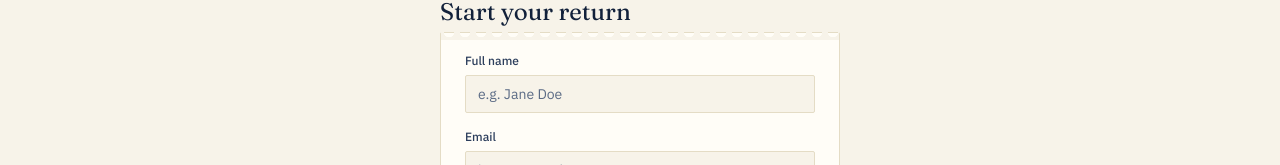
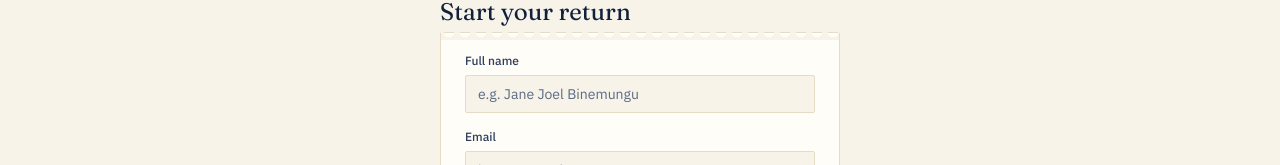
Before and after one commit to Benedwe/Tax-Copilot, a Next.js app in the folder frontend/: page /register in a window 1280 px wide. Shown: the part 133-298 px from the top of the page. Built offline with nearby package versions, Linux system fonts and the light colour scheme; no server answers.

Commit message:
Adding new files

```diff
--- a/frontend/src/app/register/page.js
+++ b/frontend/src/app/register/page.js
@@ -64,7 +64,7 @@ export default function RegisterPage() {
         <ReceiptCard className="p-6">
           <form onSubmit={handleSubmit} className="space-y-4">
             <Field label="Full name">
-              <input required value={name} onChange={(e) => setName(e.target.value)} className="input" placeholder="e.g. Jane Doe" />
+              <input required value={name} onChange={(e) => setName(e.target.value)} className="input" placeholder="e.g. Jane Joel Binemungu" />
             </Field>
             <Field label="Email">
               <input
```
